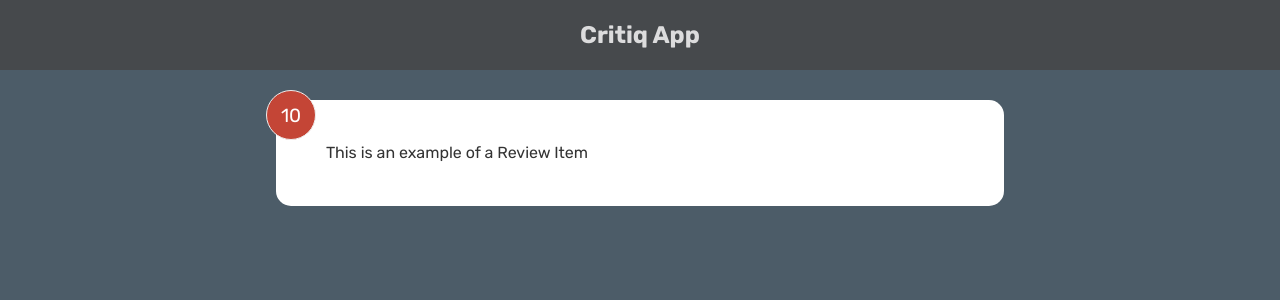
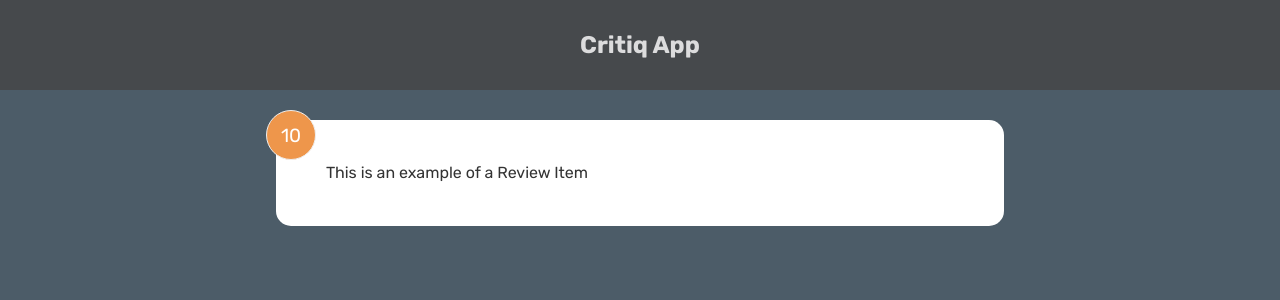
Before and after one commit to iancover/critiq, a React (Create React App) app: page / in a window 1280 px wide. Shown: the top 300 px of the page. Built offline with nearby package versions, Linux system fonts and the light colour scheme.

Commit message:
style: Update css for h1.title in header

```diff
--- a/src/index.css
+++ b/src/index.css
@@ -1,9 +1,11 @@
-@import url('https://fonts.googleapis.com/css2?family=Rubik:wght@300;400;500;600;700&display=swap');
+@import url('https://fonts.googleapis.com/css2?family=Rubik:wght@300;400;500;600;700;800&display=swap');
 
 :root {
   --blue-color: #1985a1; /* blue munsell */
   --green-color: #197278; /* skobeloff */
   --red-color: #c44536; /* intl orange golden gate bridge */
+  --orange-color: #ee964b; /* sandy brown */
+  --yellow-color: #f4d35e; /* orange yellow crayola */
   --grey-color: #46494c; /* davys grey */
   --semi-grey-color: #4c5c68; /* black coral */
   --silver-color: #c5c3c6; /* silver */
@@ -34,12 +36,17 @@ ul {
 }
 
 header {
-  height: 70px;
+  height: 90px;
   width: 100%;
   display: flex;
   justify-content: space-between;
   align-items: center;
   margin-bottom: 30px;
+}
+
+.title {
+  text-shadow: 2px 1px 1px rgba(0,0,0,0.3);
+  text-decoration: underline;
 }
 
 .card {
@@ -97,7 +104,7 @@ header {
 
 .rating li:hover,
 .num-display {
-  background: var(--red-color);
+  background: var(--orange-color);
   color: #fff;
 }
 
```
